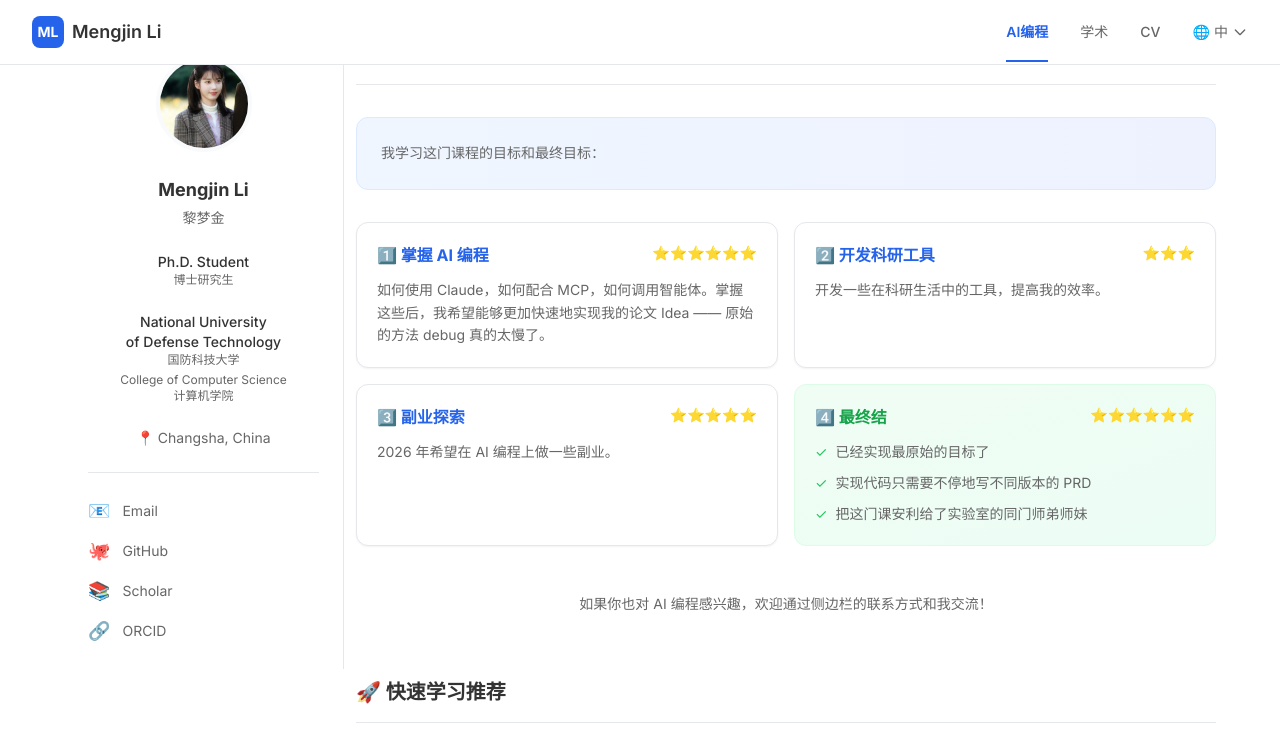
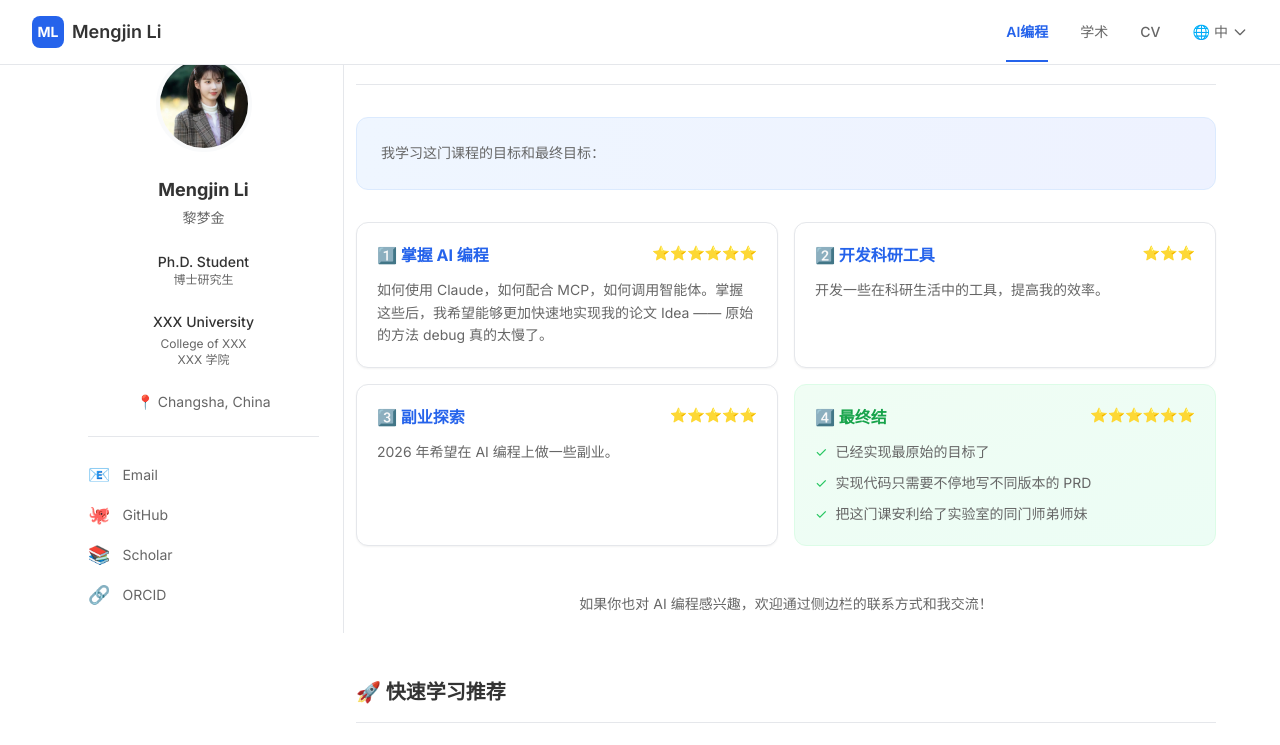
Before and after one commit to lmj0209/WayToAgicStudyHomepage, a Next.js app: page / in a window 1280 px wide. Shown: the top 745 px of the page. Built offline with nearby package versions, Linux system fonts and the light colour scheme.

Commit message:
chore: 更新学校和学院为 XXX University

```diff
--- a/components/AboutMe.tsx
+++ b/components/AboutMe.tsx
@@ -10,8 +10,7 @@ export default function AboutMe() {
 
       <div className="prose prose-slate max-w-none">
         <p className="text-sm text-text-secondary leading-relaxed mb-4">
-          I am a Ph.D. student at the College of Computer Science, National University
-          of Defense Technology (NUDT), advised by{" "}
+          I am a Ph.D. student at the College of XXX, XXX University, advised by{" "}
           <a
             href="https://example.com"
             className="text-primary font-medium hover:underline"
@@ -31,8 +30,7 @@ export default function AboutMe() {
         </p>
 
         <p className="text-sm text-text-secondary leading-relaxed">
-          Previously, I received my B.S. degree from the School of Computer Science,
-          National University of Defense Technology in 2022.
+          Previously, I received my B.S. degree from XXX University in 2022.
         </p>
       </div>
     </section>
--- a/components/Education.tsx
+++ b/components/Education.tsx
@@ -4,14 +4,14 @@ const education = [
   {
     period: "2022 - Present",
     degree: "Ph.D.",
-    school: "National University of Defense Technology",
-    department: "College of Computer Science",
+    school: "XXX University",
+    department: "College of XXX",
   },
   {
     period: "2018 - 2022",
     degree: "B.S.",
-    school: "National University of Defense Technology",
-    department: "School of Computer Science",
+    school: "XXX University",
+    department: "Department of XXX",
   },
 ];
 
--- a/components/Sidebar.tsx
+++ b/components/Sidebar.tsx
@@ -42,16 +42,12 @@ export default function Sidebar() {
         {/* Affiliation */}
         <div className="text-center mb-6 px-2">
           <p className="text-sm font-medium text-text-primary">
-            National University
+            XXX University
           </p>
-          <p className="text-sm font-medium text-text-primary">
-            of Defense Technology
+          <p className="text-xs text-text-secondary mt-1">
+            College of XXX
           </p>
-          <p className="text-xs text-text-secondary">国防科技大学</p>
-          <p className="text-xs text-text-secondary mt-1">
-            College of Computer Science
-          </p>
-          <p className="text-xs text-text-secondary">计算机学院</p>
+          <p className="text-xs text-text-secondary">XXX 学院</p>
         </div>
 
         {/* Location */}
@@ -129,10 +125,9 @@ export default function Sidebar() {
 
               <div className="text-center">
                 <p className="text-sm text-text-primary">
-                  National University of Defense Technology
+                  XXX University
                 </p>
-                <p className="text-xs text-text-secondary">国防科技大学</p>
-                <p className="text-xs text-text-secondary">计算机学院</p>
+                <p className="text-xs text-text-secondary">XXX 学院</p>
               </div>
 
               <div className="flex items-center justify-center text-text-secondary text-sm">
```
